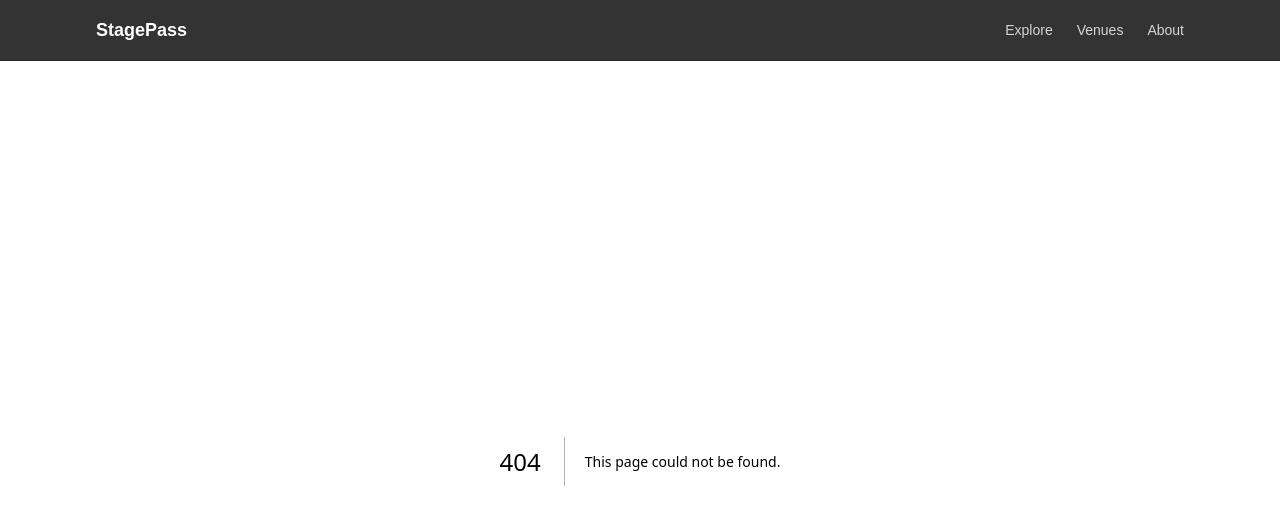
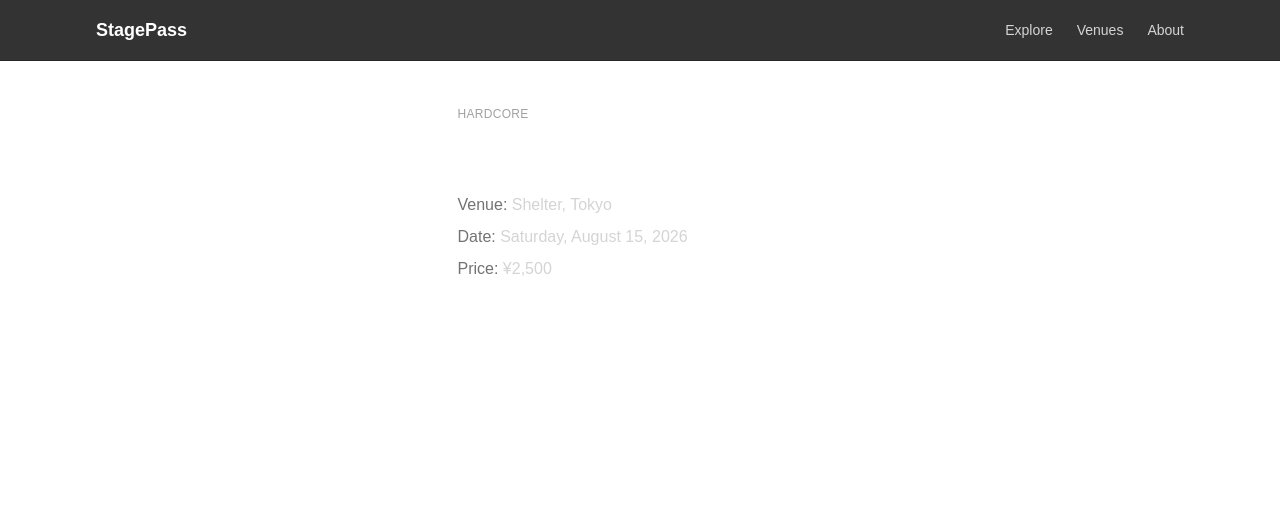
Before and after one commit to kaijunwong01-stack/stagepass, a Next.js app: page /events/1 in a window 1280 px wide. Before the commit this address had no page. Shown: the top 524 px of the page. Built offline with nearby package versions, Linux system fonts and the light colour scheme.

Commit message:
feat: add dynamic event detail page and link event cards to it

```diff
--- /dev/null
+++ b/src/app/events/[id]/page.tsx
@@ -0,0 +1,47 @@
+import { concerts } from "@/data/concerts";
+import { notFound } from "next/navigation";
+
+type EventPageProps = {
+  params: Promise<{ id: string }>;
+};
+
+export default async function EventPage({ params }: EventPageProps) {
+  const { id } = await params;
+  const concert = concerts.find((c) => c.id === id);
+
+  // If someone visits /events/999 and no concert has that id, show a 404 page.
+  if (!concert) {
+    notFound();
+  }
+
+  const formattedDate = new Date(concert.date).toLocaleDateString("en-US", {
+    weekday: "long",
+    month: "long",
+    day: "numeric",
+    year: "numeric",
+  });
+
+  return (
+    <main className="mx-auto min-h-screen max-w-2xl px-4 py-10 sm:px-8">
+      <span className="text-xs uppercase tracking-wide text-neutral-400">
+        {concert.genre}
+      </span>
+      <h1 className="mt-2 text-3xl font-bold text-white">{concert.title}</h1>
+
+      <div className="mt-6 space-y-2 text-neutral-300">
+        <p>
+          <span className="text-neutral-500">Venue: </span>
+          {concert.venue}, {concert.city}
+        </p>
+        <p>
+          <span className="text-neutral-500">Date: </span>
+          {formattedDate}
+        </p>
+        <p>
+          <span className="text-neutral-500">Price: </span>
+          {concert.price}
+        </p>
+      </div>
+    </main>
+  );
+}
--- a/src/components/EventCard.tsx
+++ b/src/components/EventCard.tsx
@@ -1,7 +1,6 @@
+import Link from "next/link";
 import { Concert } from "@/data/concerts";
 
-// This component only knows how to render ONE concert.
-// It doesn't know or care where the data comes from.
 type EventCardProps = {
   concert: Concert;
 };
@@ -14,7 +13,10 @@ export default function EventCard({ concert }: EventCardProps) {
   });
 
   return (
-    <div className="rounded-2xl bg-neutral-900 p-5 shadow-md transition-shadow hover:shadow-lg">
+    <Link
+      href={`/events/${concert.id}`}
+      className="block rounded-2xl bg-neutral-900 p-5 shadow-md transition-shadow hover:shadow-lg"
+    >
       <div className="mb-2 flex items-center justify-between">
         <span className="text-xs uppercase tracking-wide text-neutral-400">
           {concert.genre}
@@ -26,6 +28,6 @@ export default function EventCard({ concert }: EventCardProps) {
         {concert.venue}, {concert.city}
       </p>
       <p className="mt-1 text-sm text-neutral-500">{formattedDate}</p>
-    </div>
+    </Link>
   );
 }
```
